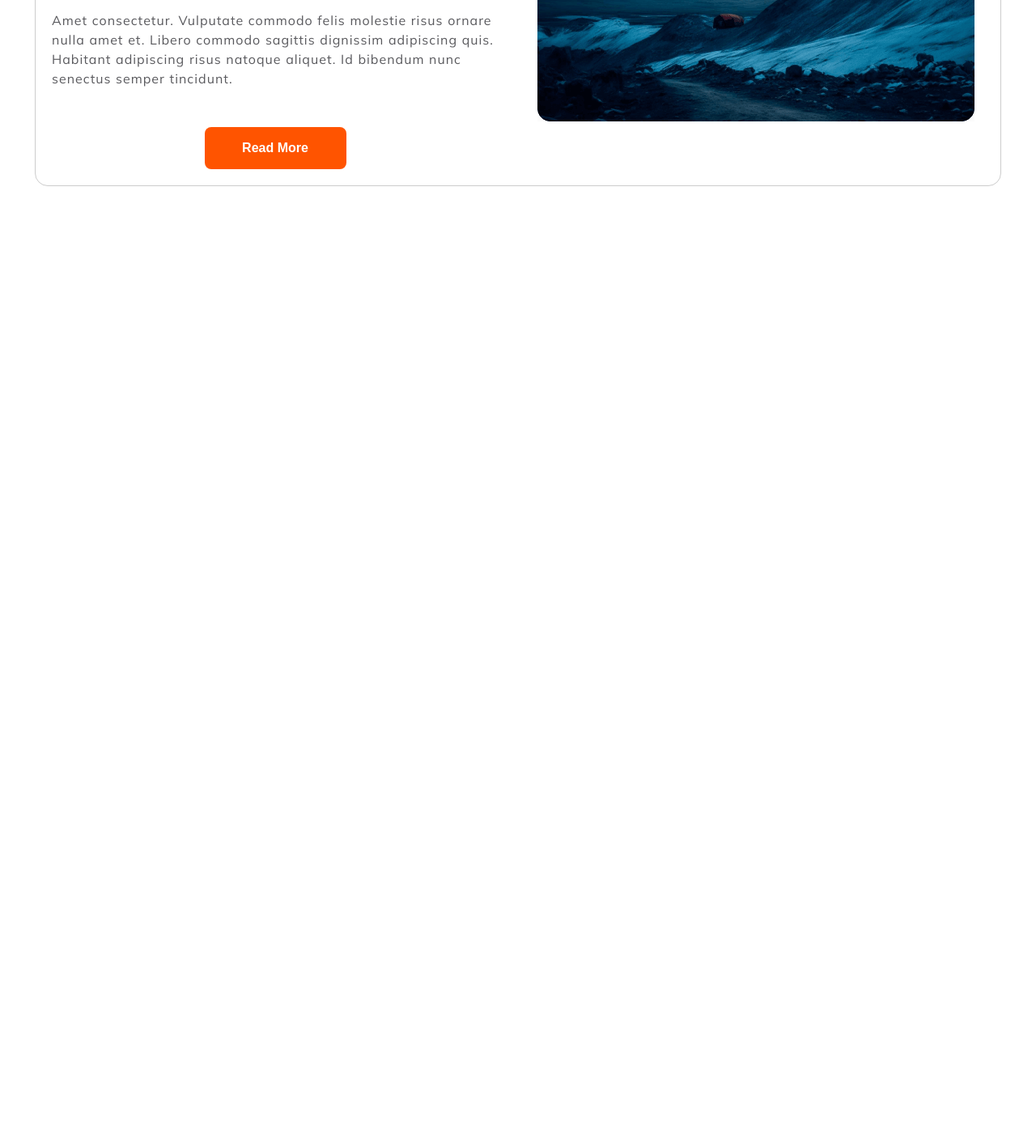
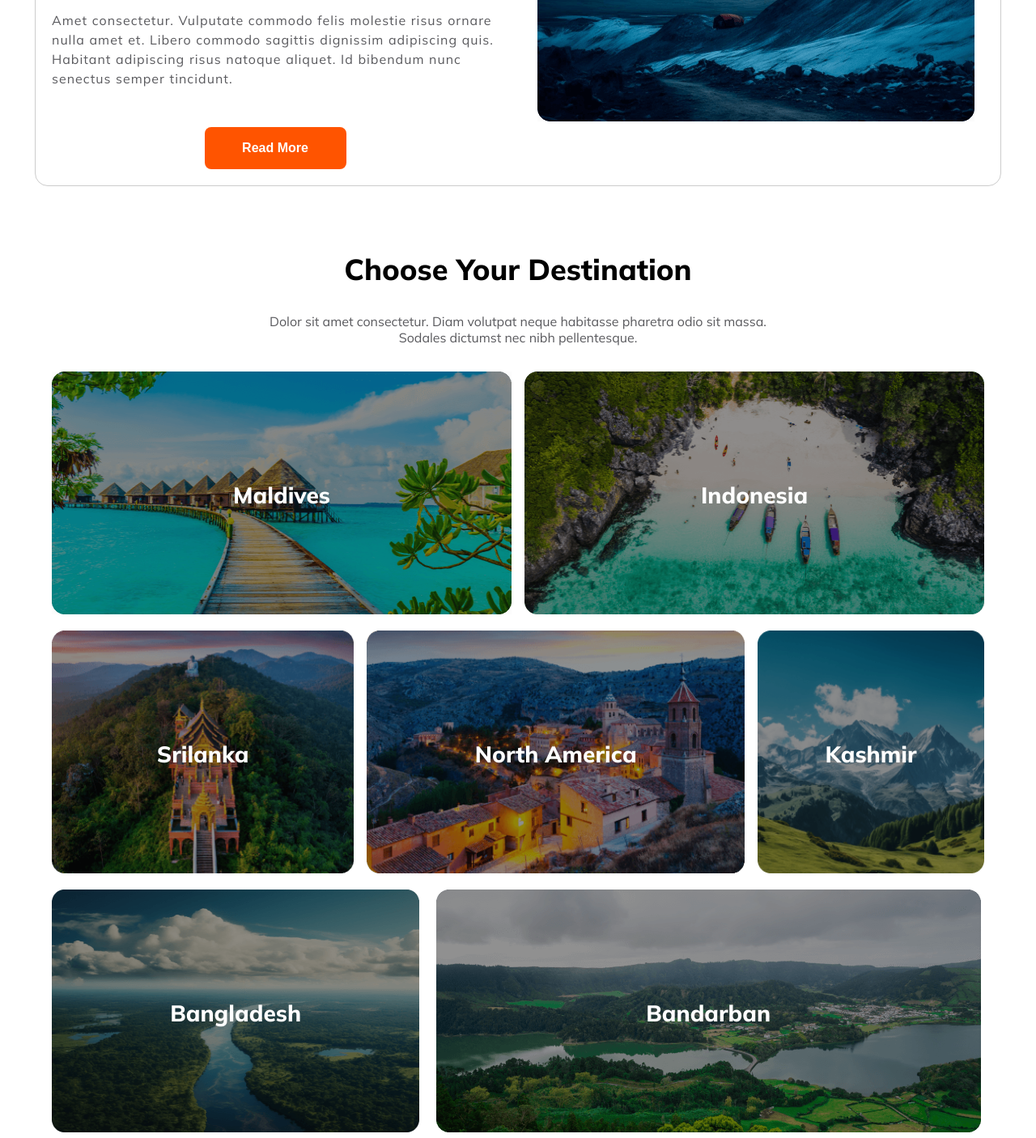
Before and after one commit to asm-shad/Travel-Page, a plain HTML site: page index.html in a window 1280 px wide. Shown: the part 1225-2631 px from the top of the page at 81% size. Before the commit the page ends 1455 px from the top, so only its background shows below. Drawn offline with Linux system fonts and the light colour scheme.

Commit message:
Your Destination Section Complete

```diff
--- a/Styles/style.css
+++ b/Styles/style.css
@@ -162,3 +162,81 @@ input:focus, select:focus{
 #popular-title{
     text-align: left;
 }
+
+/* .country-card-1{
+    grid-area: country-card-1;
+}
+.country-card-2{
+    grid-area: country-card-2;
+}
+.country-card-3{
+    grid-area: country-card-3;
+}
+.country-card-4{
+    grid-area: country-card-4;
+}
+.country-card-5{
+    grid-area: country-card-5;
+}
+.country-card-6{
+    grid-area: country-card-6;
+}
+.country-card-7{
+    grid-area: country-card-7;
+} */
+/* .country-container{
+    display: grid;
+    grid-gap: 1rem;
+    grid-template-areas:
+    "country-card-1 country-card-1 country-card-1 country-card-1 country-card-1 country-card-1 country-card-2 country-card-2 country-card-2 country-card-2 country-card-2 country-card-2"
+    "country-card-3 country-card-3 country-card-3 country-card-3 country-card-4 country-card-4 country-card-4 country-card-4 country-card-4 country-card-5 country-card-5 country-card-5"
+    "country-card-6 country-card-6 country-card-6 country-card-6 country-card-6 country-card-7 country-card-7 country-card-7 country-card-7 country-card-7 country-card-7 country-card-7"
+    ;
+}
+.country-card-1,
+.country-card-2,
+.country-card-3,
+.country-card-4,
+.country-card-5,
+.country-card-6,
+.country-card-7{
+    position: absolute;
+} */
+
+/* Destination Section Styles */
+.row-1, .row-2, .row-3{
+    display: grid;
+    grid-template-columns: 1fr 1fr;
+    margin: 1rem 0;
+    gap: 1rem;
+}
+.row-2{
+    grid-template-columns: 1fr 1.25fr 0.75fr;
+}
+.row-3{
+    grid-template-columns: 0.8fr 1.2fr;
+}
+.your-destination .description{
+    margin-top: 2rem;
+    margin-bottom: 2rem;
+    color: #131318B3;
+}
+.your-destination img{
+    width: 100%;
+    height: 300px;
+    filter: brightness(70%);
+}
+
+.country-card{
+    position: relative;
+}
+
+.country {
+    position: absolute;
+    top: 50%;
+    left: 50%;
+    color: white;
+    font-size: 1.75rem;
+    font-weight: 800;
+    transform: translate(-50%, -50%);
+}
--- a/index.html
+++ b/index.html
@@ -42,6 +42,7 @@
         </section>
     </header>
     <main>
+        <!-- Our Popular Tours -->
         <section class="container popular-section">
             <div class="text-content">
                 <h3 id="popular-title">Our Popular Tours</h3>
@@ -58,7 +59,48 @@
                 <img src="./Images/mountain.png" alt="">
             </div>
         </section>
+        <!-- Your Destination -->
+         <section class="container your-destination">
+            <h3>Choose Your Destination</h3>
+            <p class="description">Dolor sit amet consectetur. Diam volutpat neque habitasse pharetra odio sit massa. <br>Sodales dictumst nec nibh pellentesque.</p>
+            <div class="row-1">
+                <div class="country-card">
+                    <img src="./Images/Rectangle-1.png" alt="">
+                    <p class="country">Maldives</p>
+                </div>
+                <div class="country-card">
+                    <img src="Images/Rectangle-2.png" alt="">
+                    <p class="country">Indonesia</p>
+                </div>
+            </div>
+            <div class="row-2">
+                <div class="country-card">
+                    <img src="Images/Rectangle-3.png" alt="">
+                    <p class="country">Srilanka</p>
+                </div>
+                <div class="country-card">
+                    <img src="Images/Rectangle-4.png" alt="">
+                    <p class="country">North America</p>
+                </div>
+                <div class="country-card">
+                    <img src="./Images/Rectangle-5.png" alt="">
+                    <p class="country">Kashmir</p>
+                </div>
+            </div>
+            <div class="row-3">
+                <div class="country-card">
+                    <img src="./Images/Rectangle-6.png" alt="">
+                    <p class="country">Bangladesh</p>
+                </div>
+                <div class="country-card">
+                    <img src="./Images/Rectangle-7.png" alt="">
+                    <p class="country">Bandarban</p>
+                </div>
+            </div>
+         </section>
     </main>
-    <footer></footer>
+    <footer class="footer-section">
+
+    </footer>
 </body>
 </html>
```
Also changed, not shown: Images/Rectangle-1.png (renamed from Images/Rectangle 5.png), Images/Rectangle-2.png (renamed from Images/Rectangle 8.png), Images/Rectangle-3.png (renamed from Images/Rectangle 6.png), Images/Rectangle-4.png (renamed from Images/Rectangle 7.png), Images/Rectangle-5.png (renamed from Images/Rectangle 9.png), Images/Rectangle-6.png (renamed from Images/Rectangle 11.png), Images/Rectangle-7.png (renamed from Images/Rectangle 10.png).
